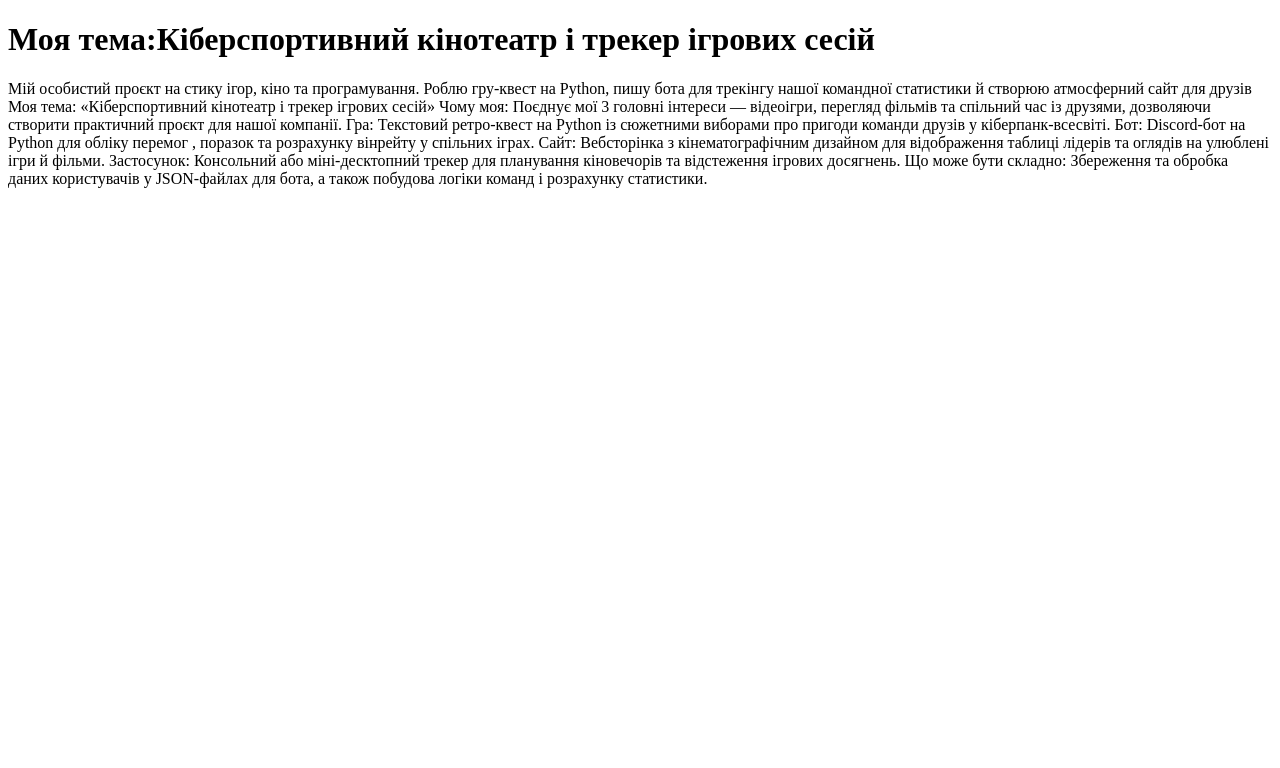
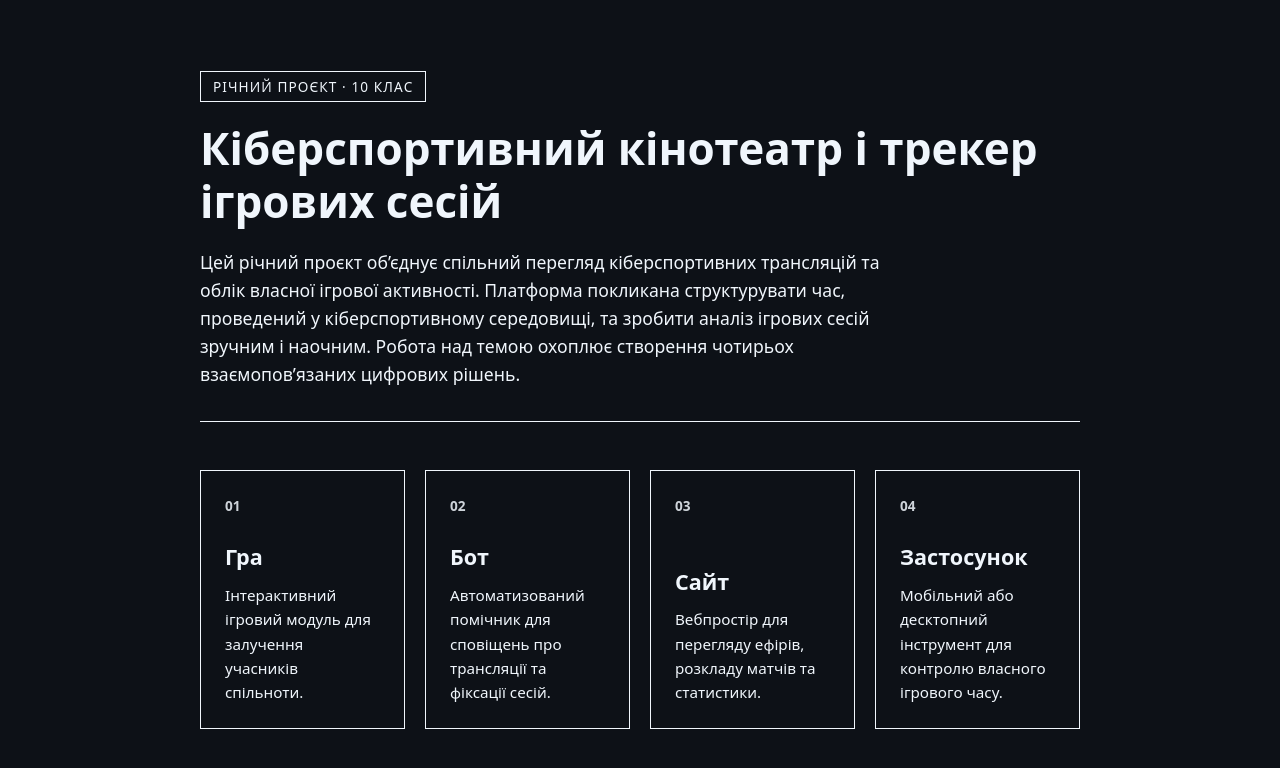
Before and after one commit to SolodAnton66/Respawn.app, a plain HTML site: page index.html in a window 1280 px wide. Drawn offline with Linux system fonts and the light colour scheme.

Commit message:
Improve index.html with SEO and styling updates
Updated the title and added meta description for SEO. Enhanced styling and structured content for better readability.

```diff
--- a/index.html
+++ b/index.html
@@ -2,10 +2,147 @@
 <html lang="uk">
 <head>
   <meta charset="UTF-8">
-  <title>Кіберспортивний кінотеатр і трекер ігрових сесій</title>
+  <meta name="viewport" content="width=device-width, initial-scale=1.0">
+  <title>Кіберспортивний кінотеатр і трекер ігрових сесій — Візитка проєкту</title>
+  <meta name="description" content="Річний учнівський проєкт учня 10 класу: кіберспортивний кінотеатр та трекер ігрових сесій у форматі гри, бота, сайту та застосунку.">
+  <style>
+    :root {
+      --bg: #0D1117;
+      --fg: #F0F6FC;
+    }
+
+    * {
+      box-sizing: border-box;
+      margin: 0;
+      padding: 0;
+    }
+
+    body {
+      background-color: var(--bg);
+      color: var(--fg);
+      font-family: system-ui, -apple-system, BlinkMacSystemFont, "Segoe UI", Roboto, sans-serif;
+      line-height: 1.6;
+      min-height: 100vh;
+      display: flex;
+      align-items: center;
+      justify-content: center;
+      padding: 2rem 1.25rem;
+    }
+
+    main {
+      max-width: 880px;
+      width: 100%;
+    }
+
+    header {
+      margin-bottom: 3rem;
+      border-bottom: 1px solid var(--fg);
+      padding-bottom: 2rem;
+    }
+
+    .tag {
+      display: inline-block;
+      font-size: 0.85rem;
+      letter-spacing: 0.08em;
+      text-transform: uppercase;
+      border: 1px solid var(--fg);
+      padding: 0.25rem 0.75rem;
+      margin-bottom: 1.25rem;
+    }
+
+    h1 {
+      font-size: clamp(1.85rem, 4vw, 2.75rem);
+      font-weight: 700;
+      line-height: 1.2;
+      margin-bottom: 1.25rem;
+    }
+
+    .description {
+      font-size: 1.1rem;
+      max-width: 72ch;
+    }
+
+    .grid {
+      display: grid;
+      grid-template-columns: repeat(auto-fit, minmax(190px, 1fr));
+      gap: 1.25rem;
+    }
+
+    .card {
+      border: 1px solid var(--fg);
+      padding: 1.5rem;
+      display: flex;
+      flex-direction: column;
+      justify-content: space-between;
+      transition: background-color 0.2s ease, color 0.2s ease;
+    }
+
+    .card:hover {
+      background-color: var(--fg);
+      color: var(--bg);
+    }
+
+    .card-number {
+      font-size: 0.85rem;
+      font-weight: 600;
+      margin-bottom: 1.5rem;
+      opacity: 0.85;
+    }
+
+    .card h2 {
+      font-size: 1.35rem;
+      font-weight: 700;
+      margin-bottom: 0.5rem;
+    }
+
+    .card p {
+      font-size: 0.95rem;
+    }
+  </style>
 </head>
 <body>
-  <h1>Моя тема:Кіберспортивний кінотеатр і трекер ігрових сесій </h1>
-  <p>Мій особистий проєкт на стику ігор, кіно та програмування. Роблю гру-квест на Python, пишу бота для трекінгу нашої командної статистики й створюю атмосферний сайт для друзів Моя тема: «Кіберспортивний кінотеатр і трекер ігрових сесій» Чому моя: Поєднує мої 3 головні інтереси — відеоігри, перегляд фільмів та спільний час із друзями, дозволяючи створити практичний проєкт для нашої компанії. Гра: Текстовий ретро-квест на Python із сюжетними виборами про пригоди команди друзів у кіберпанк-всесвіті. Бот: Discord-бот на Python для обліку перемог , поразок та розрахунку вінрейту у спільних іграх. Сайт: Вебсторінка з кінематографічним дизайном для відображення таблиці лідерів та оглядів на улюблені ігри й фільми. Застосунок: Консольний або міні-десктопний трекер для планування кіновечорів та відстеження ігрових досягнень. Що може бути складно: Збереження та обробка даних користувачів у JSON-файлах для бота, а також побудова логіки команд і розрахунку статистики.</p>
+  <main>
+    <header>
+      <span class="tag">Річний проєкт · 10 клас</span>
+      <h1>Кіберспортивний кінотеатр і трекер ігрових сесій</h1>
+      <p class="description">
+        Цей річний проєкт об’єднує спільний перегляд кіберспортивних трансляцій та облік власної ігрової активності. Платформа покликана структурувати час, проведений у кіберспортивному середовищі, та зробити аналіз ігрових сесій зручним і наочним. Робота над темою охоплює створення чотирьох взаємопов’язаних цифрових рішень.
+      </p>
+    </header>
+
+    <section class="grid" aria-label="Складові проєкту">
+      <article class="card">
+        <span class="card-number">01</span>
+        <div>
+          <h2>Гра</h2>
+          <p>Інтерактивний ігровий модуль для залучення учасників спільноти.</p>
+        </div>
+      </article>
+
+      <article class="card">
+        <span class="card-number">02</span>
+        <div>
+          <h2>Бот</h2>
+          <p>Автоматизований помічник для сповіщень про трансляції та фіксації сесій.</p>
+        </div>
+      </article>
+
+      <article class="card">
+        <span class="card-number">03</span>
+        <div>
+          <h2>Сайт</h2>
+          <p>Вебпростір для перегляду ефірів, розкладу матчів та статистики.</p>
+        </div>
+      </article>
+
+      <article class="card">
+        <span class="card-number">04</span>
+        <div>
+          <h2>Застосунок</h2>
+          <p>Мобільний або десктопний інструмент для контролю власного ігрового часу.</p>
+        </div>
+      </article>
+    </section>
+  </main>
 </body>
 </html>
```
